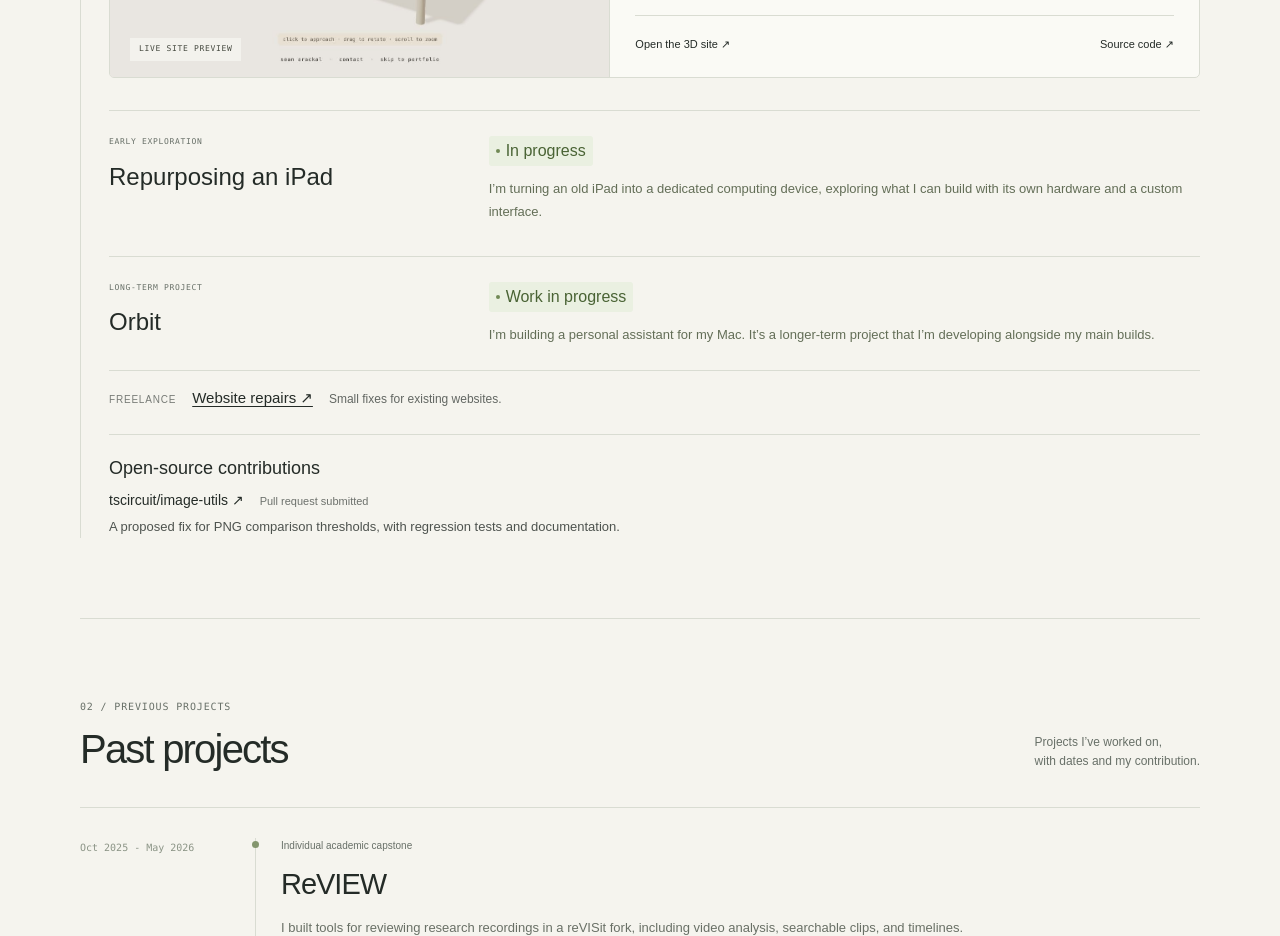
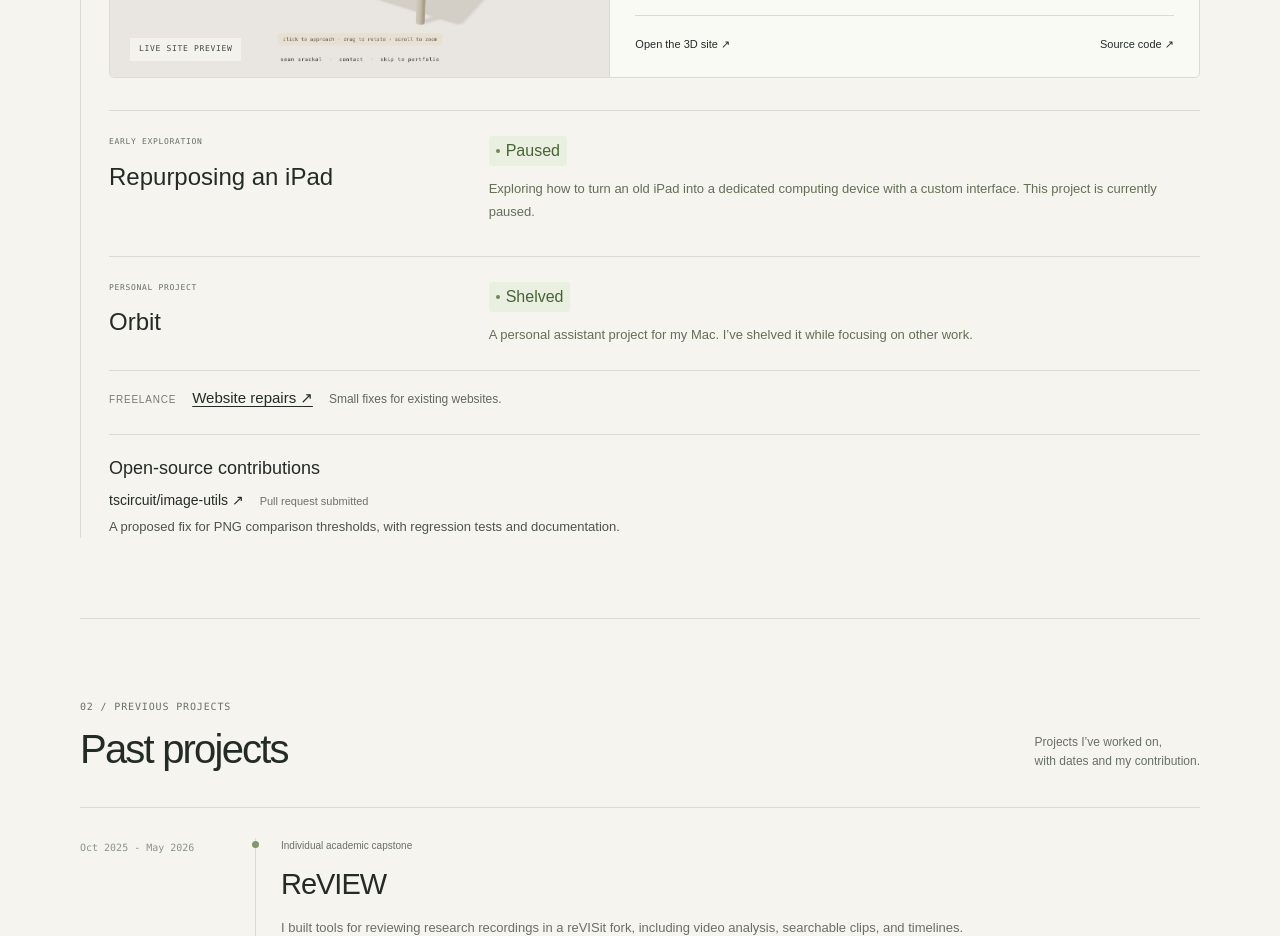
Before and after one commit to ScribleSean/scriblesean.github.io, a Next.js app: page /portfolio in a window 1280 px wide. Shown: the part 1280-2216 px from the top of the page. Built offline with nearby package versions, Linux system fonts and the light colour scheme; no server answers.

Commit message:
Reflect shelved and paused personal project status

```diff
--- a/components/portfolio/PortfolioContent.tsx
+++ b/components/portfolio/PortfolioContent.tsx
@@ -74,11 +74,11 @@ export default function PortfolioContent({ onContact, embedded = false }: Portfo
       </div>
       <article className={styles.longTermBuild}>
         <div><p className={styles.eyebrow}>EARLY EXPLORATION</p><h3>Repurposing an iPad</h3></div>
-        <div><span className={styles.status}>In progress</span><p>I’m turning an old iPad into a dedicated computing device, exploring what I can build with its own hardware and a custom interface.</p></div>
+        <div><span className={styles.status}>Paused</span><p>Exploring how to turn an old iPad into a dedicated computing device with a custom interface. This project is currently paused.</p></div>
       </article>
       <article className={styles.longTermBuild}>
-        <div><p className={styles.eyebrow}>LONG-TERM PROJECT</p><h3>Orbit</h3></div>
-        <div><span className={styles.status}>Work in progress</span><p>I’m building a personal assistant for my Mac. It’s a longer-term project that I’m developing alongside my main builds.</p></div>
+        <div><p className={styles.eyebrow}>PERSONAL PROJECT</p><h3>Orbit</h3></div>
+        <div><span className={styles.status}>Shelved</span><p>A personal assistant project for my Mac. I’ve shelved it while focusing on other work.</p></div>
       </article>
       <article className={styles.freelanceNote}>
         <span>Freelance</span><h3><a href="https://scriblesean.github.io/website-repairs/" target="_blank" rel="noreferrer">Website repairs ↗</a></h3><p>Small fixes for existing websites.</p>
--- a/components/prototype/PrototypePortfolio.tsx
+++ b/components/prototype/PrototypePortfolio.tsx
@@ -14,7 +14,7 @@ const milestones = [
   { year: "2023", title: "Started teaching programming", kind: "WORK · iD TECH", detail: "Taught on-site programming courses in Amherst, then individual online lessons tailored to each student's goals.", side: "On-site instructor, June to August. Online instructor, August to December." },
   { year: "2024", title: "From teaching to supporting teams", kind: "WORK · iD TECH + WPI", detail: "Became a lead instructor at iD Tech and a Peer Learning Assistant at WPI, helping students in labs and office hours.", side: "Course project: back-end development on a hospital kiosk, with indoor navigation and service requests." },
   { year: "2025", title: "Research beyond the classroom", kind: "EDUCATION + WORK", detail: "Worked with a WPI and Chulalongkorn team on digital education at Sri Sangwan School in Thailand. Returned to iD Tech as a lead instructor in Waltham.", side: "Began ReVIEW, my individual capstone exploring AI-assisted review of research recordings." },
-  { year: "2026", title: "Graduated. Kept building.", kind: "EDUCATION", detail: `${education.degree}, ${education.institution}. Graduated in May with distinction. Completed ReVIEW and a team exercise-form classification project.`, side: "Independent builds: Workspace Observatory, this interactive portfolio, and website repairs. Orbit is a longer-term personal assistant project." },
+  { year: "2026", title: "Graduated. Kept building.", kind: "EDUCATION", detail: `${education.degree}, ${education.institution}. Graduated in May with distinction. Completed ReVIEW and a team exercise-form classification project.`, side: "Independent builds: Workspace Observatory, this interactive portfolio, and website repairs. Orbit is a shelved personal assistant project." },
 ];
 
 export default function PrototypePortfolio({ embedded = false, onContact, onPhotos }: { embedded?: boolean; onContact?: () => void; onPhotos?: () => void }) {
@@ -74,8 +74,8 @@ export default function PrototypePortfolio({ embedded = false, onContact, onPhot
       <div className={styles.widgets}>
         <article className={`${styles.widget} ${styles.observatory}`}><div className={styles.widgetMeta}><span>LOCAL DESKTOP APP</span><span>Early preview ↗</span></div><h3>Workspace<br /><em>Observatory</em></h3><p>Screen time, AI usage, and dictation stats in one place. Built to run locally.</p><a href="https://scriblesean.github.io/workspace-observatory/" target="_blank" rel="noreferrer" className={styles.screenLink}><Image src="/scene/observatory-demo.png" alt="Workspace Observatory with fictional sample data" width={1280} height={720} /><span>Explore the synthetic demo ↗</span></a></article>
         <article className={`${styles.widget} ${styles.play}`}><div className={styles.widgetMeta}><span>PERSONAL WEBSITE</span><span>Live ↗</span></div><h3>A desktop.<br /><em>A whole portfolio.</em></h3><p>A GameCube, a CRT, and a desktop you can explore.</p><a href="/prototype/computer/" className={styles.sceneLink}><Image src="/scene/interactive-scene.png" alt="Interactive portfolio computer scene" width={1280} height={720} /><span>Step inside ↗</span></a></article>
-        <article className={`${styles.widget} ${styles.repair}`}><div className={styles.widgetMeta}><span>EARLY EXPLORATION</span><span>In progress</span></div><h3>Repurposing an iPad</h3><p>I’m turning an old iPad into a dedicated computing device, exploring what I can build with its own hardware and a custom interface.</p></article>
-        <article className={`${styles.widget} ${styles.orbit}`}><span className={styles.orbitMark} aria-hidden="true">◎</span><div className={styles.widgetMeta}><span>LONG-TERM BUILD</span><span>In progress</span></div><h3>Orbit</h3><p>A personal assistant for my Mac. Something I’m developing alongside the other builds.</p></article>
+        <article className={`${styles.widget} ${styles.repair}`}><div className={styles.widgetMeta}><span>EARLY EXPLORATION</span><span>Paused</span></div><h3>Repurposing an iPad</h3><p>Exploring how to turn an old iPad into a dedicated computing device with a custom interface. This project is currently paused.</p></article>
+        <article className={`${styles.widget} ${styles.orbit}`}><span className={styles.orbitMark} aria-hidden="true">◎</span><div className={styles.widgetMeta}><span>PERSONAL PROJECT</span><span>Shelved</span></div><h3>Orbit</h3><p>A personal assistant project for my Mac. I’ve shelved it while focusing on other work.</p></article>
       </div>
       <article className={styles.freelanceNote}>
         <span>Freelance</span><h3><a href="https://scriblesean.github.io/website-repairs/" target="_blank" rel="noreferrer">Website repairs ↗</a></h3><p>Small fixes for existing websites.</p>
```
